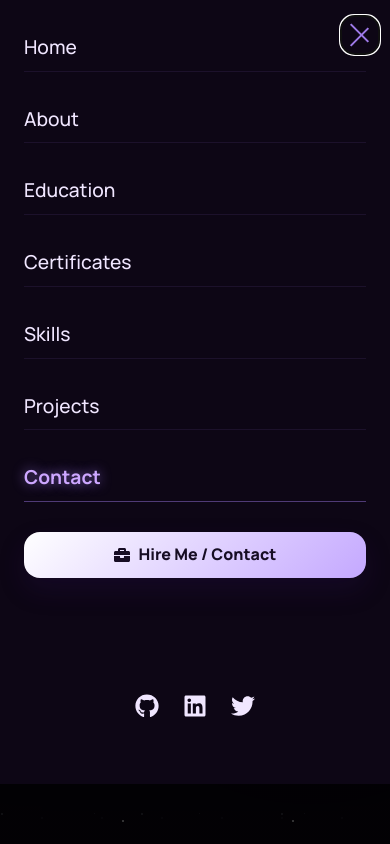
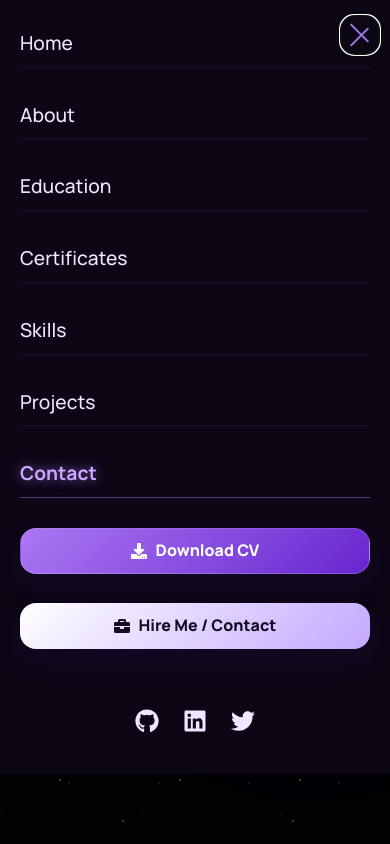
Before and after one commit to Azrul16/portfolio, a React (Vite) app in the folder portfolio/: page / in a window 390 px wide. Both pictures are taken after a click on the button 359 px from the left and 34 px from the top of the page. Shown: the top 844 px of the page. Built offline with nearby package versions, Linux system fonts and the light colour scheme.

Commit message:
fixing navbar

```diff
--- a/portfolio/src/components/Navbar.css
+++ b/portfolio/src/components/Navbar.css
@@ -288,6 +288,22 @@
   box-shadow: 0 12px 26px rgba(48, 17, 87, 0.24);
 }
 
+.mobile-cv-link {
+  display: inline-flex;
+  align-items: center;
+  justify-content: center;
+  gap: 0.55rem;
+  min-height: 46px;
+  margin-top: 0.35rem;
+  border-radius: 16px;
+  color: #ffffff;
+  background: linear-gradient(135deg, rgba(180, 126, 255, 0.95), rgba(109, 40, 217, 0.95));
+  border: 1px solid rgba(225, 210, 255, 0.2);
+  text-decoration: none;
+  font-weight: 800;
+  box-shadow: 0 12px 26px rgba(48, 17, 87, 0.24);
+}
+
 @media (max-width: 1180px) {
   .navbar-links {
     display: none;
@@ -378,18 +394,12 @@
   .mobile-menu {
     width: 100%;
     max-width: none;
-    padding: 1.5rem;
+    padding: 1.25rem;
   }
 }
 
 .nav-link.active {
   color: #ffffff;
-}
-
-@media (max-width: 560px) {
-  .navbar-cv-btn {
-    display: none;
-  }
 }
 
 .nav-link.active .link-text {
@@ -437,6 +447,10 @@
   padding-top: var(--navbar-height);
 }
 
+.mobile-menu-backdrop.scrolled {
+  padding-top: var(--navbar-height-scrolled);
+}
+
 .mobile-menu {
   top: 0;
   height: calc(100dvh - var(--navbar-height));
@@ -445,13 +459,29 @@
   overflow-y: auto;
 }
 
+.mobile-menu-backdrop.scrolled .mobile-menu {
+  height: calc(100dvh - var(--navbar-height-scrolled));
+  min-height: calc(100dvh - var(--navbar-height-scrolled));
+  max-height: calc(100dvh - var(--navbar-height-scrolled));
+}
+
 @media (max-width: 768px) {
   .mobile-menu-backdrop {
     top: 0;
+    padding-top: var(--navbar-height);
+  }
+
+  .mobile-menu {
+    height: calc(100dvh - var(--navbar-height));
+    min-height: calc(100dvh - var(--navbar-height));
+    max-height: calc(100dvh - var(--navbar-height));
+  }
+
+  .mobile-menu-backdrop.scrolled {
     padding-top: var(--navbar-height-scrolled);
   }
 
-  .mobile-menu {
+  .mobile-menu-backdrop.scrolled .mobile-menu {
     height: calc(100dvh - var(--navbar-height-scrolled));
     min-height: calc(100dvh - var(--navbar-height-scrolled));
     max-height: calc(100dvh - var(--navbar-height-scrolled));
@@ -461,10 +491,20 @@
 @media (max-width: 480px) {
   .mobile-menu-backdrop {
     top: 0;
+    padding-top: 70px;
+  }
+
+  .mobile-menu {
+    height: calc(100dvh - 70px);
+    min-height: calc(100dvh - 70px);
+    max-height: calc(100dvh - 70px);
+  }
+
+  .mobile-menu-backdrop.scrolled {
     padding-top: 60px;
   }
 
-  .mobile-menu {
+  .mobile-menu-backdrop.scrolled .mobile-menu {
     height: calc(100dvh - 60px);
     min-height: calc(100dvh - 60px);
     max-height: calc(100dvh - 60px);
--- a/portfolio/src/components/Navbar.jsx
+++ b/portfolio/src/components/Navbar.jsx
@@ -1,6 +1,6 @@
 import React, { useState, useEffect } from 'react';
 import { motion, AnimatePresence } from 'framer-motion';
-import { FaBriefcase, FaGithub, FaLinkedin, FaTwitter } from 'react-icons/fa';
+import { FaBriefcase, FaDownload, FaGithub, FaLinkedin, FaTwitter } from 'react-icons/fa';
 import './Navbar.css';
 import logo from '../assets/images/logo/logo.png';
 import cvUrl from '../assets/CV.pdf';
@@ -235,7 +235,7 @@ const Navbar = () => {
       <AnimatePresence>
         {menuOpen && (
           <motion.div
-            className="mobile-menu-backdrop"
+            className={`mobile-menu-backdrop ${scrolled ? 'scrolled' : ''}`}
             initial={{ opacity: 0 }}
             animate={{ opacity: 1 }}
             exit={{ opacity: 0 }}
@@ -267,6 +267,10 @@ const Navbar = () => {
                   </motion.li>
                 );
               })}
+              <a href={cvUrl} className="mobile-cv-link" download={cvFileName} onClick={() => setMenuOpen(false)}>
+                <FaDownload />
+                Download CV
+              </a>
               <a href="#contact" onClick={(event) => handleLinkClick(event, 'contact')} className="mobile-hire-link">
                 <FaBriefcase />
                 Hire Me / Contact
--- a/portfolio/src/components/Profile.css
+++ b/portfolio/src/components/Profile.css
@@ -614,8 +614,8 @@
 
 @media (max-width: 560px) {
   .hero-panel {
-    width: calc(100vw - 3rem);
-    max-width: 342px;
+    width: min(100%, 430px);
+    max-width: 100%;
     padding: 1.3rem 0.95rem 1.2rem;
   }
 
@@ -652,8 +652,8 @@
 
 @media (max-width: 480px) {
   .hero-panel {
-    width: calc(100vw - 5.5rem);
-    max-width: 300px;
+    width: 100%;
+    max-width: 100%;
   }
 
   .name-text {
--- a/portfolio/src/components/Projects.css
+++ b/portfolio/src/components/Projects.css
@@ -734,6 +734,8 @@
 .project-quick-actions {
   display: flex;
   align-items: center;
+  flex-wrap: wrap;
+  justify-content: flex-end;
   gap: 0.55rem;
 }
 
@@ -1039,6 +1041,16 @@
     align-items: flex-start;
   }
 
+  .project-quick-actions {
+    justify-content: flex-start;
+    width: 100%;
+  }
+
+  .project-filter {
+    flex: 1 1 auto;
+    min-width: min(8rem, 100%);
+  }
+
   .project-topline {
     flex-wrap: wrap;
   }
@@ -1054,6 +1066,16 @@
   .projects-result-row {
     flex-direction: column;
     gap: 0.25rem;
+  }
+}
+
+@media (hover: none), (pointer: coarse) {
+  .project-card:hover,
+  .spotlight-mini:hover,
+  .project-filter:hover,
+  .project-quick-actions a:hover,
+  .project-action-link:hover {
+    transform: none;
   }
 }
 
```
Also changed, not shown: 1 other file (tests, documents, lock files or other folders).
